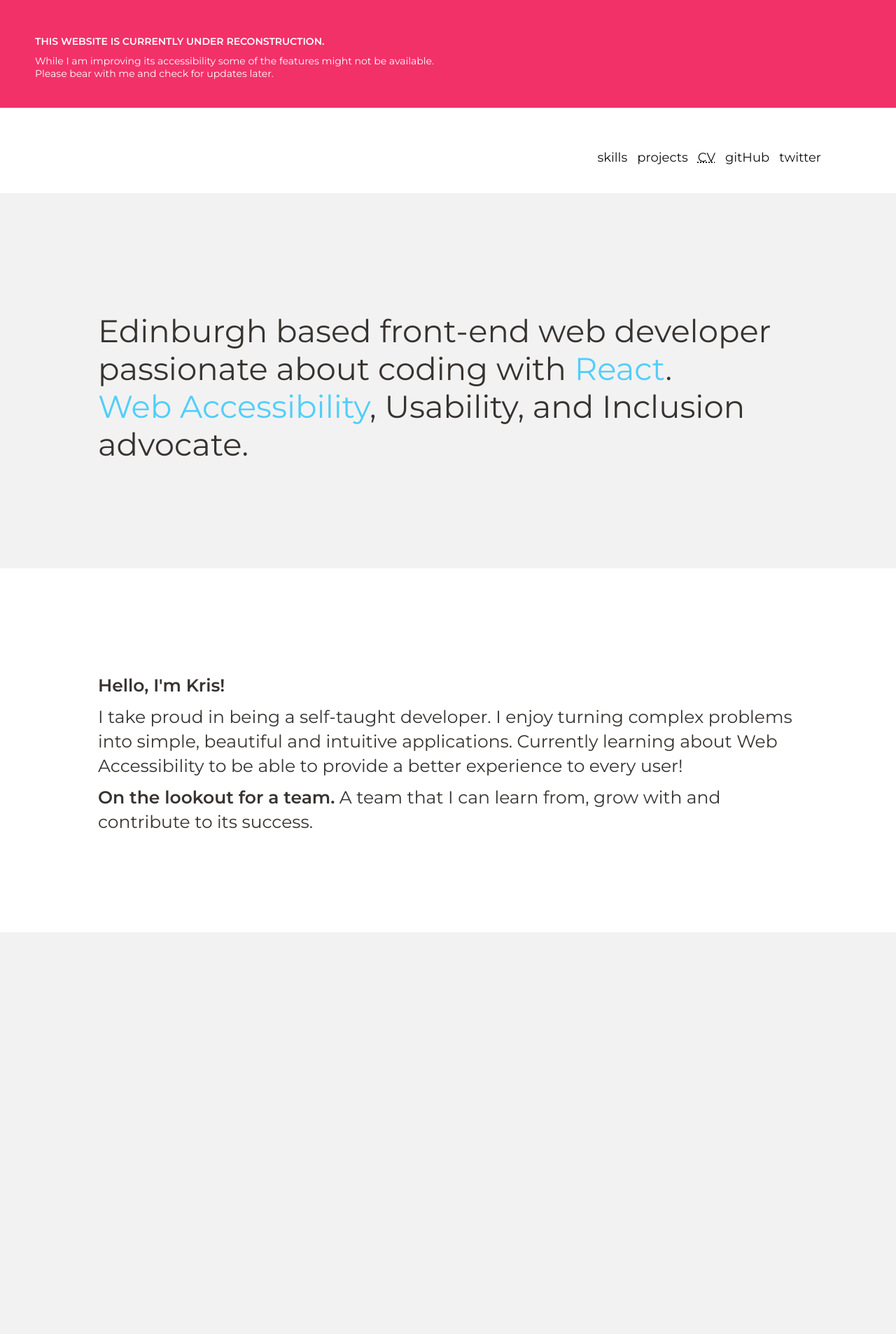
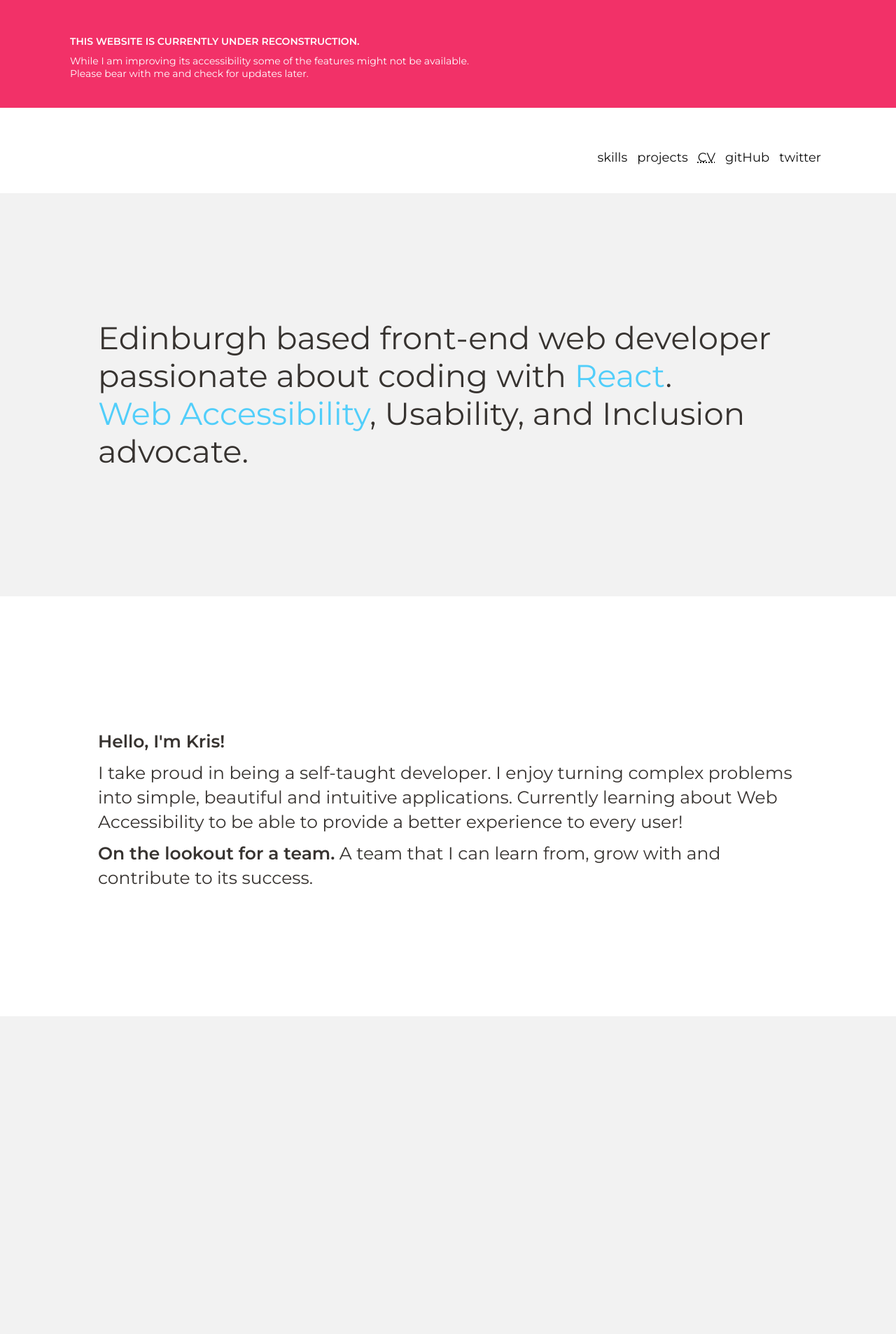
Before and after one commit to k2project/portfolio, a React (Create React App) app: page / in a window 1280 px wide. Shown: the top 1906 px of the page at 70% size. Built offline with nearby package versions, Linux system fonts and the light colour scheme.

Commit message:
desktop styling

```diff
--- a/src/App.scss
+++ b/src/App.scss
@@ -143,7 +143,7 @@ a:focus {
     text-decoration-line: underline;
 }
 .alert {
-    padding: 4rem 5rem;
+    padding: 4rem 10rem;
     text-align: left;
     font-size: 1.4rem;
 }
@@ -168,6 +168,9 @@ a:focus {
     .p_larger {
         font-size: 2.5rem;
     }
+    .alert {
+        padding: 4rem 4rem;
+    }
 }
 @include mobile {
 }
--- a/src/Portfolio/About/About.scss
+++ b/src/Portfolio/About/About.scss
@@ -5,7 +5,7 @@
 }
 .about__heading {
     background-color: $color-grey;
-    padding: 17rem 0 15rem;
+    padding: 18rem 0 18rem;
 
     h1 {
         line-height: 1.2;
@@ -23,6 +23,9 @@
 }
 
 @include desktop-sm {
+    .about__heading {
+        // padding: 17rem 0 15rem;
+    }
 }
 @include tablet {
 }
--- a/src/Portfolio/Resume/Resume.scss
+++ b/src/Portfolio/Resume/Resume.scss
@@ -5,14 +5,14 @@
     min-height: 55rem;
     display: grid;
     align-content: center;
-    padding: 15rem 8rem;
+    padding: 20rem 8rem;
     h2 {
         font-size: 5rem;
         font-weight: normal;
     }
 }
 .resume__link {
-    margin: 4rem auto 2rem;
+    margin: 4rem auto 0rem;
     height: 5rem;
     width: 20rem;
     overflow: hidden;
--- a/src/components/AnimatedSection/AnimatedSection.scss
+++ b/src/components/AnimatedSection/AnimatedSection.scss
@@ -1,6 +1,9 @@
 @import '../../App.scss';
 .animated-section {
-    padding: 14rem 0;
+    padding: 18rem 0;
+}
+.skills .animated-section{
+    padding: 16rem 0 14rem
 }
 .animated-section__heading {
     padding-left: 13rem;
@@ -29,6 +32,11 @@
 }
 .animated-section__body {
 }
+@include desktop-sm{
+    .animated-section {
+        // padding: 16rem 0;
+    }
+}
 @include mobile {
     .animated-section__heading {
         padding-left: 13rem;
```
Also changed, not shown: src/Portfolio/Skills/Skills.scss (+4 -64 lines).
